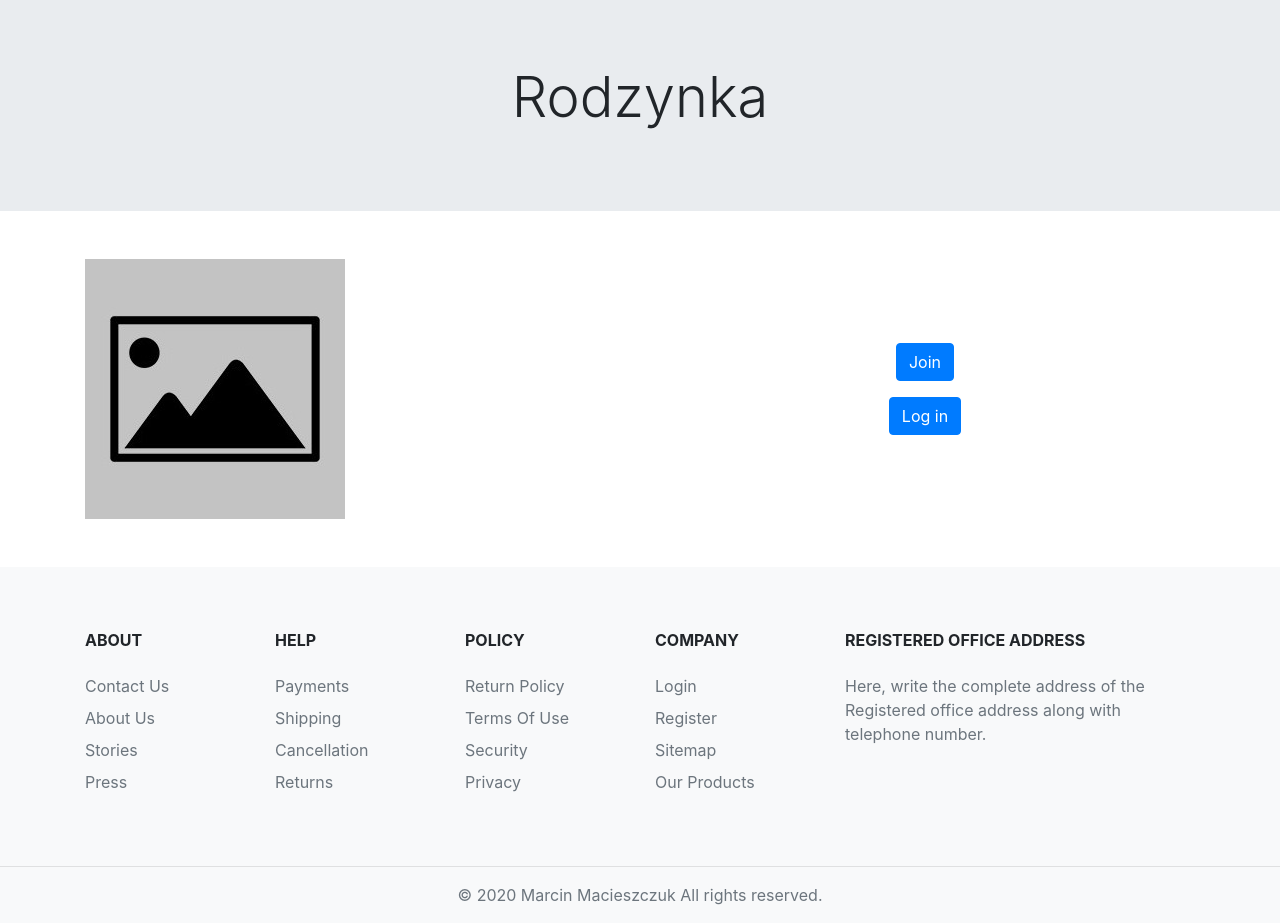
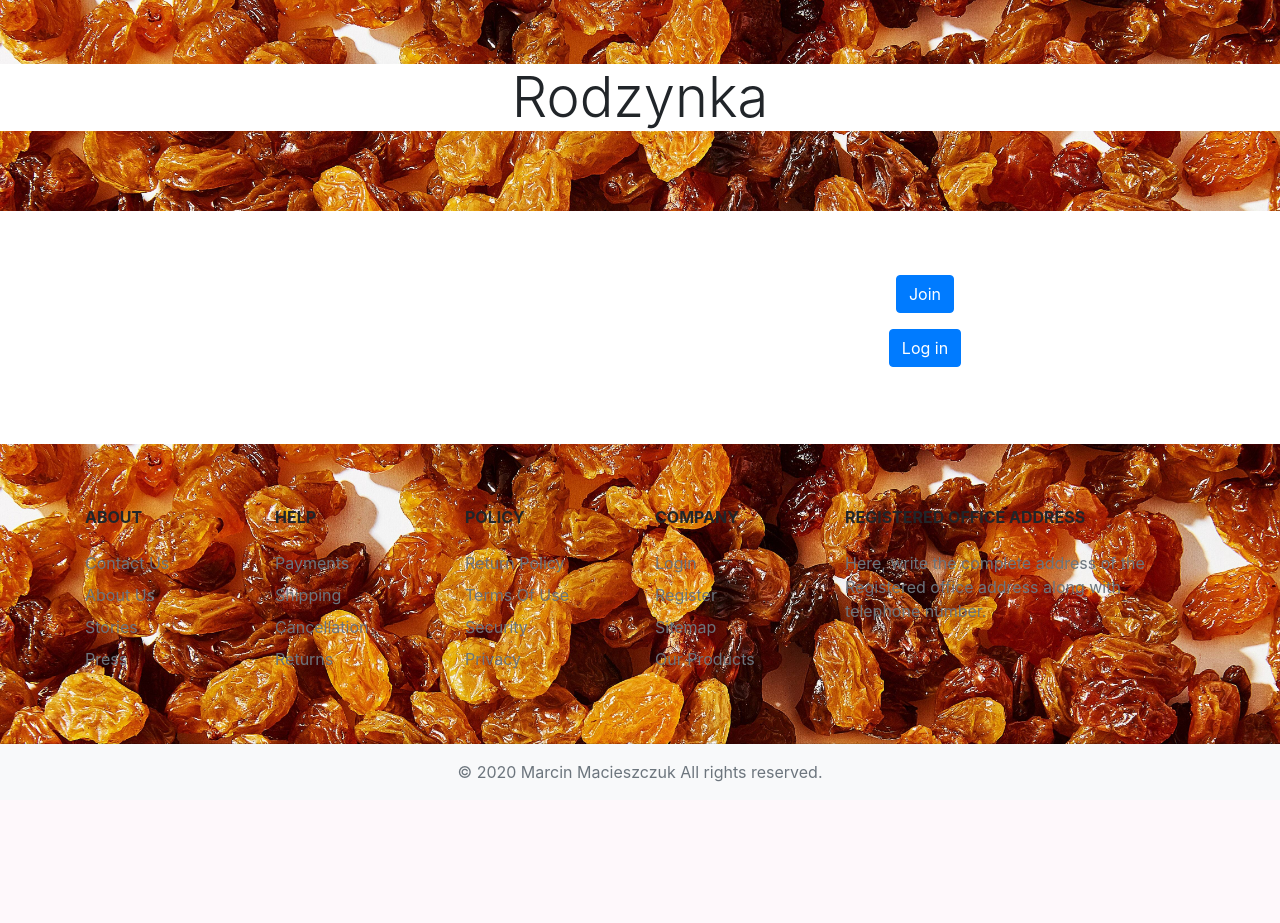
Before and after one commit to PopeFrancisI/rodzynka, a Django app: template templates/index_base.html in a window 1280 px wide. After the commit the page ends 782 px from the top, so only its background shows below. Run offline with Django 3.2, Linux system fonts and the light colour scheme; the template is opened without the code that fills it, so the values that code supplies are empty; some libraries are stand-ins or nearby versions.

Commit message:
added raisins as background image

```diff
--- a/static/css/modern-business.css
+++ b/static/css/modern-business.css
@@ -5,6 +5,22 @@
  */
 body {
   /*padding-top: 56px;*/
+
+  /*background: #6f42c1;*/
+}
+
+.jumbotron {
+  background-image: url("../images/index_background.jpg");
+  background-size: cover;
+}
+
+.jumbotron h1 {
+  background: white;
+}
+
+footer {
+  background-image: url("../images/index_background.jpg");
+  background-size: cover;
 }
 
 .carousel-item {
--- a/templates/base.html
+++ b/templates/base.html
@@ -16,8 +16,10 @@
 
 <body class="d-flex flex-column min-vh-100">
     <div class="flex-grow-1">
-        {% block content %}
-        {% endblock %}
+        <div id="content">
+            {% block content %}
+            {% endblock %}
+        </div>
     </div>
 
     <footer class="bg-light">
--- a/templates/index_base.html
+++ b/templates/index_base.html
@@ -14,7 +14,7 @@
     <div class="container my-5">
         <div class="row align-items-center">
             <div class="col">
-                <img src="{% static "default_covers/default_cover.jpg" %}">
+{#                <img src="{% static "images/index_background.jpg" %}" st>#}
             </div>
 
             <div class="col">
```
Also changed, not shown: static/images/index_background.jpg (added).
